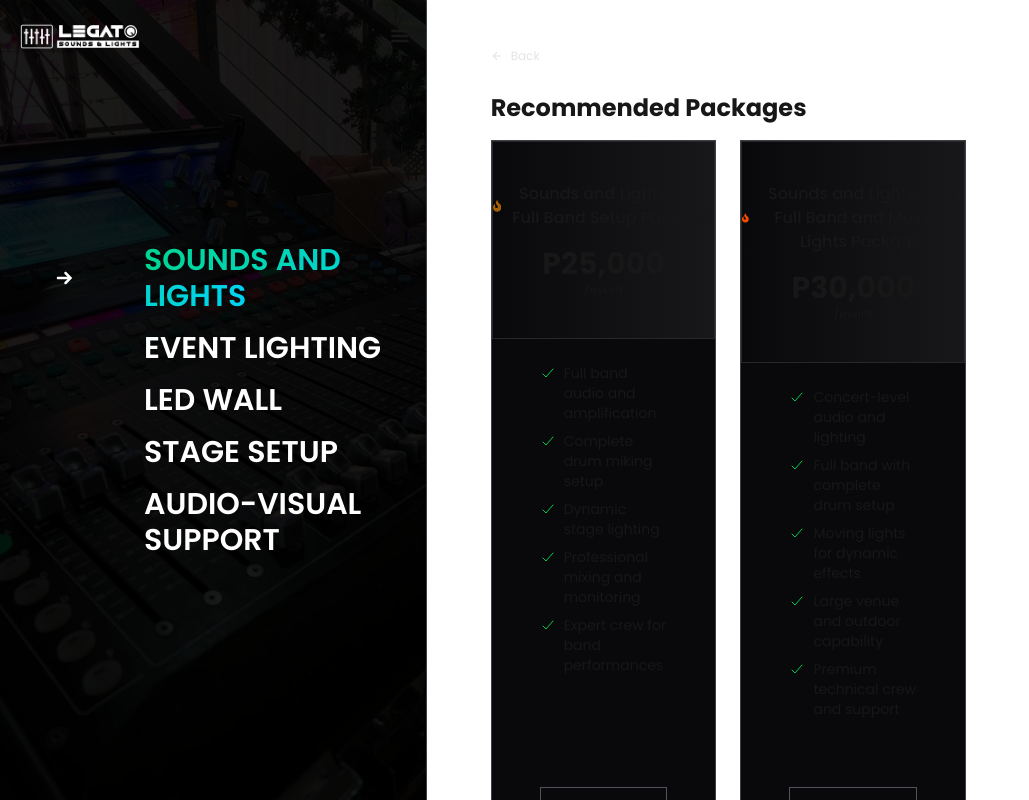
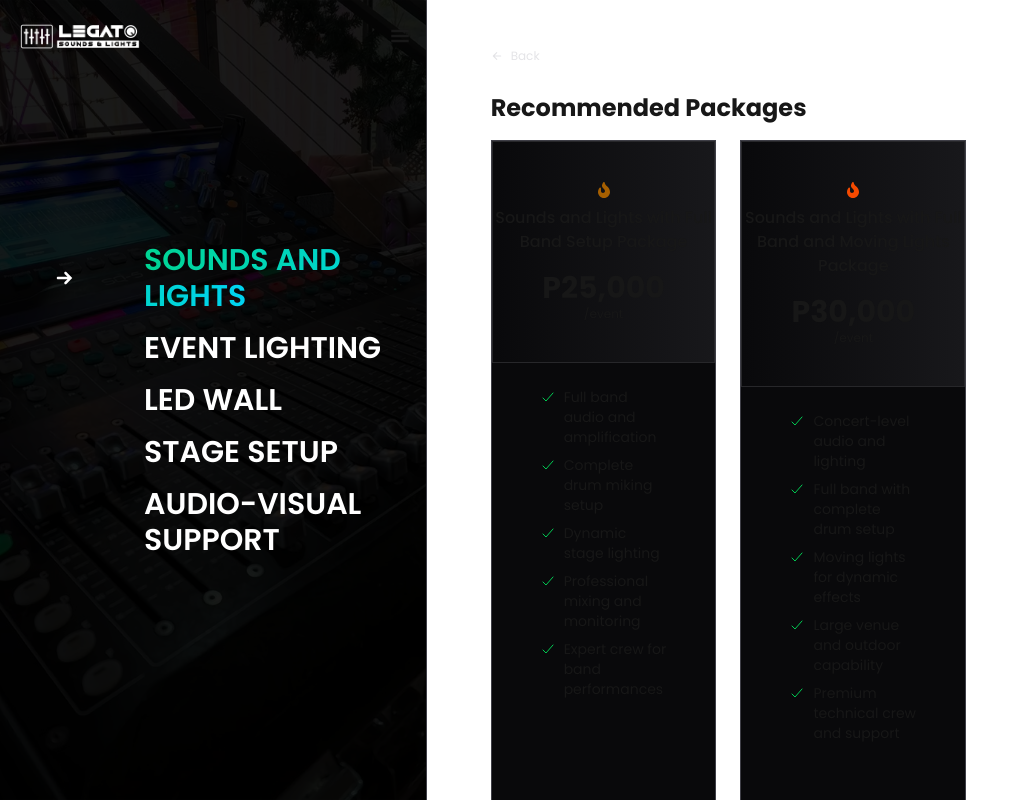
Before and after one commit to pjguitar15/legato-website, a Next.js app: page /sounds-and-lights/backline-rental in a window 1280 px wide. Shown: the whole page, without its empty margins (0-1029 px from the left). Built offline with nearby package versions, Linux system fonts and the light colour scheme.

Commit message:
added animation, fixed flex layout

```diff
--- a/app/components/layout/ScrollSection.tsx
+++ b/app/components/layout/ScrollSection.tsx
@@ -1,14 +1,27 @@
+'use client'
+
+import React from 'react'
+import { motion } from 'framer-motion'
+
 const ScrollSection = ({ children }: { children: React.ReactNode }) => (
   <div
     className='
       scrollbar-modern
       px-16 py-12
-      flex flex-col gap-7 items-center
       w-full max-h-screen
       overflow-y-auto overflow-x-hidden
     '
   >
-    {children}
+    <motion.div
+      initial={{ opacity: 0, y: 10 }}
+      animate={{ opacity: 1, y: 0 }}
+      transition={{ duration: 0.35, ease: 'easeOut' }}
+      className='
+        flex flex-col gap-7 items-center
+      '
+    >
+      {children}
+    </motion.div>
   </div>
 )
 
--- a/app/components/ui/packages/Packages.tsx
+++ b/app/components/ui/packages/Packages.tsx
@@ -34,7 +34,7 @@ const Packages = () => {
             className='border border-zinc-700 bg-zinc-950 flex flex-col'
           >
             <div className='flex flex-col gap-4 text-center bg-linear-to-r from-dark-900 to-zinc-900 border border-zinc-800 py-10'>
-              <div className='flex items-center gap-2 mx-auto'>
+              <div className='flex flex-col items-center mx-auto gap-2'>
                 <FaFire
                   className={
                     pkg.id === 1
--- a/app/sounds-and-lights/(pages-inside-sounds-and-lights)/school-full-band/page.tsx
+++ b/app/sounds-and-lights/(pages-inside-sounds-and-lights)/school-full-band/page.tsx
@@ -21,7 +21,6 @@ const sampleEvents = [
 export default function page() {
   return (
     <main className='flex flex-col gap-7'>
-      <Packages />
       <h1>Here are the sample events</h1>
       <div className='flex flex-col gap-3'>
         {sampleEvents.map((event, index) => (
@@ -34,6 +33,7 @@ export default function page() {
           />
         ))}
       </div>
+      <Packages />
       <TextImageButtonCTA />
     </main>
   )
```
